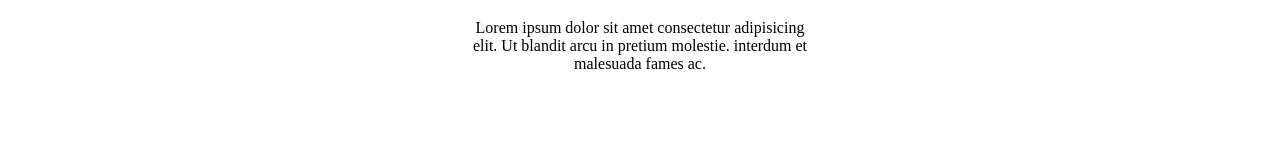
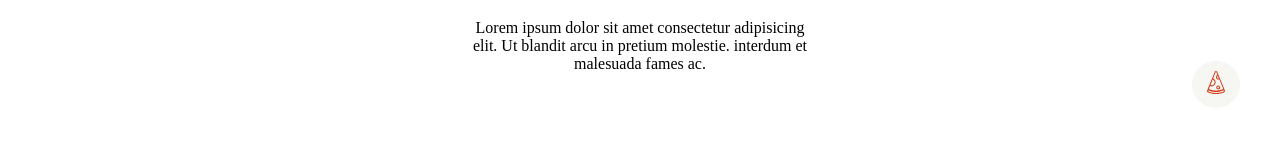
Before and after one commit to OussamaEchi99/proj-html-vuejs, a Vue app: page / in a window 1280 px wide. Shown: the part 3285-3434 px from the top of the page. Built offline with nearby package versions, Linux system fonts and the light colour scheme; a small style sheet from the web is missing.

Commit message:
Aggiustato btn Pizza

```diff
--- a/src/components/PizzaMenu.vue
+++ b/src/components/PizzaMenu.vue
@@ -19,6 +19,7 @@
                 <a v-if="pizza.sold" class="sold" href="#">SOLD</a>
             </div>
         </div>
+        <a href="#" class="pizza_svg pizza_svg_grey"><img src="../assets/img/svg-4.svg" alt="Pizza Image"></a>
     </section>
 </template>
 
@@ -35,6 +36,7 @@ export default {
 @import '../style/Variables.scss';
 
 section{
+    position: relative;
     .title{
         display: flex;
         flex-direction: column;
@@ -107,5 +109,8 @@ section{
             }
         }
     }
+    .pizza_svg{
+        top: 210px
+    }
 }
 </style>
```
